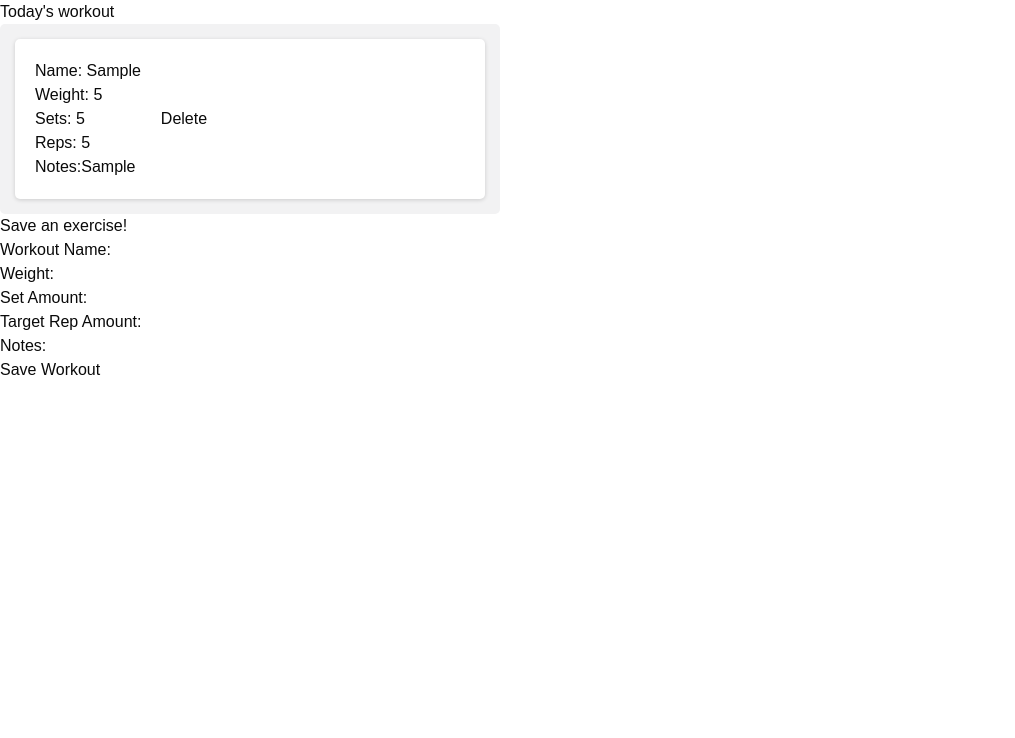
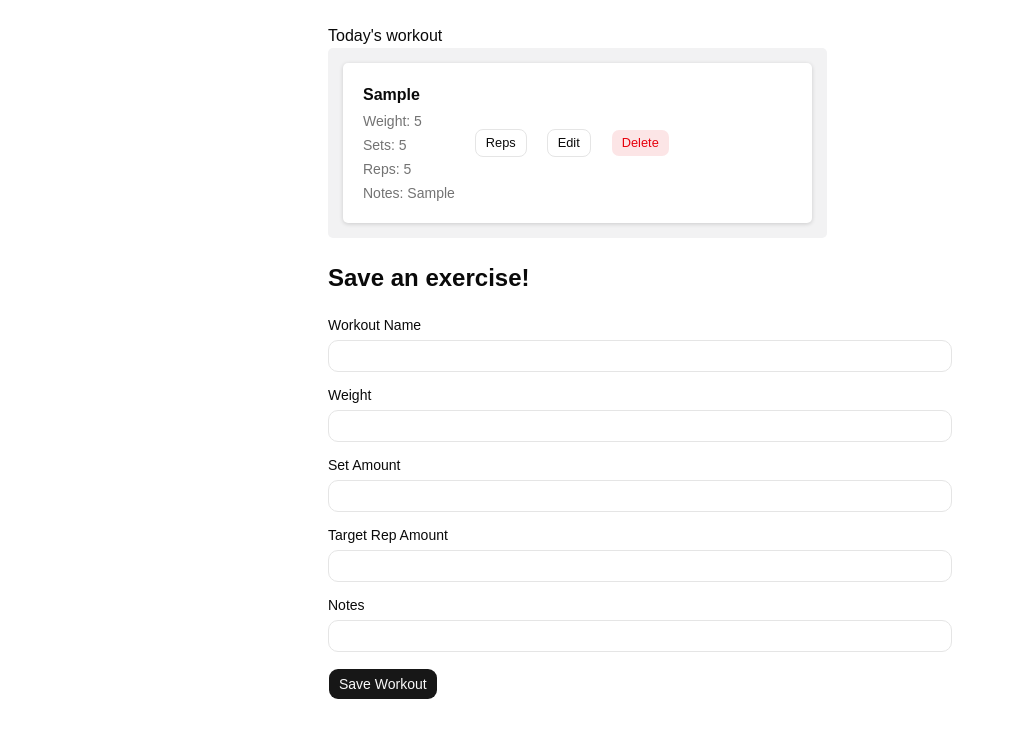
Before and after one commit to chaezuha/workout-tracker, a React app in the folder frontend/: page / in a window 1280 px wide. Both pictures are taken after typing "Sample", "5", "5", "5", "Sample" into the empty fields and a click on the button "Save Workout". Shown: the top 738 px of the page, without its empty margins (0-1015 px from the left). Built offline with nearby package versions, Linux system fonts and the light colour scheme; the HTML template or start-up script is replaced by a standard one.

Commit message:
transition css stuff to tailwind

```diff
--- a/frontend/src/App.jsx
+++ b/frontend/src/App.jsx
@@ -10,6 +10,9 @@ import {
 } from "@dnd-kit/core";
 import { arrayMove, sortableKeyboardCoordinates } from "@dnd-kit/sortable";
 import { Column } from "./Components/Column/Column";
+import { Input } from "@/components/ui/input";
+import { Label } from "@/components/ui/label";
+import { Button } from "@/components/ui/button";
 
 const App = () => {
   const [session, setNewSession] = useState([]);
@@ -114,17 +117,23 @@ const App = () => {
   };
 
   return (
-    <div>
+    <div className="mx-auto max-w-2xl p-6 space-y-6">
       {showExercise()}
-      <h1>Save an exercise!</h1>
-      <form onSubmit={addExercise}>
-        <div>
-          Workout Name:{" "}
-          <input value={newName} onChange={handleNameChange} required />
+      <h1 className="text-2xl font-semibold">Save an exercise!</h1>
+      <form onSubmit={addExercise} className="space-y-4">
+        <div className="space-y-2">
+          <Label htmlFor="name">Workout Name</Label>
+          <Input
+            id="name"
+            value={newName}
+            onChange={handleNameChange}
+            required
+          />
         </div>
-        <div>
-          Weight:{" "}
-          <input
+        <div className="space-y-2">
+          <Label htmlFor="weight">Weight</Label>
+          <Input
+            id="weight"
             type="number"
             min="0"
             step="0.5"
@@ -132,9 +141,10 @@ const App = () => {
             onChange={handleWeightChange}
           />
         </div>
-        <div>
-          Set Amount:{" "}
-          <input
+        <div className="space-y-2">
+          <Label htmlFor="sets">Set Amount</Label>
+          <Input
+            id="sets"
             type="number"
             min="1"
             value={newSet}
@@ -142,9 +152,10 @@ const App = () => {
             required
           />
         </div>
-        <div>
-          Target Rep Amount:{" "}
-          <input
+        <div className="space-y-2">
+          <Label htmlFor="reps">Target Rep Amount</Label>
+          <Input
+            id="reps"
             type="number"
             min="1"
             value={newRep}
@@ -152,15 +163,12 @@ const App = () => {
             required
           />
         </div>
-        <div>
-          Notes: <input value={newNote} onChange={handleNoteChange} />
+        <div className="space-y-2">
+          <Label htmlFor="notes">Notes</Label>
+          <Input id="notes" value={newNote} onChange={handleNoteChange} />
         </div>
-        <div>
-          <button type="submit">Save Workout</button>
-        </div>
+        <Button type="submit">Save Workout</Button>
       </form>
-      <div></div>
-      <p></p>
     </div>
   );
 };
--- /dev/null
+++ b/frontend/src/Components/ui/input.jsx
@@ -0,0 +1,22 @@
+import * as React from "react"
+
+import { cn } from "@/lib/utils"
+
+function Input({
+  className,
+  type,
+  ...props
+}) {
+  return (
+    <input
+      type={type}
+      data-slot="input"
+      className={cn(
+        "h-8 w-full min-w-0 rounded-lg border border-input bg-transparent px-2.5 py-1 text-base transition-colors outline-none file:inline-flex file:h-6 file:border-0 file:bg-transparent file:text-sm file:font-medium file:text-foreground placeholder:text-muted-foreground focus-visible:border-ring focus-visible:ring-3 focus-visible:ring-ring/50 disabled:pointer-events-none disabled:cursor-not-allowed disabled:bg-input/50 disabled:opacity-50 aria-invalid:border-destructive aria-invalid:ring-3 aria-invalid:ring-destructive/20 md:text-sm dark:bg-input/30 dark:disabled:bg-input/80 dark:aria-invalid:border-destructive/50 dark:aria-invalid:ring-destructive/40",
+        className
+      )}
+      {...props} />
+  );
+}
+
+export { Input }
--- /dev/null
+++ b/frontend/src/Components/ui/label.jsx
@@ -0,0 +1,21 @@
+import * as React from "react"
+import { Label as LabelPrimitive } from "radix-ui"
+
+import { cn } from "@/lib/utils"
+
+function Label({
+  className,
+  ...props
+}) {
+  return (
+    <LabelPrimitive.Root
+      data-slot="label"
+      className={cn(
+        "flex items-center gap-2 text-sm leading-none font-medium select-none group-data-[disabled=true]:pointer-events-none group-data-[disabled=true]:opacity-50 peer-disabled:cursor-not-allowed peer-disabled:opacity-50",
+        className
+      )}
+      {...props} />
+  );
+}
+
+export { Label }
--- a/frontend/src/Exercise/Exercise.jsx
+++ b/frontend/src/Exercise/Exercise.jsx
@@ -2,6 +2,7 @@ import React from "react";
 import "./Exercise.css";
 import { useSortable } from "@dnd-kit/sortable";
 import { CSS } from "@dnd-kit/utilities";
+import { Button } from "@/components/ui/button";
 export const Exercise = ({ id, name, weight, sets, reps, notes, onDelete }) => {
   const { attributes, listeners, setNodeRef, transform, transition } =
     useSortable({ id });
@@ -18,19 +19,39 @@ export const Exercise = ({ id, name, weight, sets, reps, notes, onDelete }) => {
       {...listeners}
       className="exercise"
     >
-      <ul>
-        <div>Name: {name}</div>
-        <div>Weight: {weight}</div>
-        <div>Sets: {sets}</div>
-        <div>Reps: {reps}</div>
-        <div>Notes:{notes}</div>
-      </ul>
-      <input
-        type="button"
-        value="Delete"
+      <div className="space-y-1">
+        <div className="font-semibold">{name}</div>
+        <div className="text-sm text-muted-foreground">Weight: {weight}</div>
+        <div className="text-sm text-muted-foreground">Sets: {sets}</div>
+        <div className="text-sm text-muted-foreground">Reps: {reps}</div>
+        {notes && (
+          <div className="text-sm text-muted-foreground">Notes: {notes}</div>
+        )}
+      </div>
+      <Button
+        variant="outline"
+        size="sm"
+        onClick={() => {}}
+        onPointerDown={(e) => e.stopPropagation()}
+      >
+        Reps
+      </Button>
+      <Button
+        variant="outline"
+        size="sm"
+        onClick={() => {}}
+        onPointerDown={(e) => e.stopPropagation()}
+      >
+        Edit
+      </Button>
+      <Button
+        variant="destructive"
+        size="sm"
         onClick={() => onDelete(id)}
         onPointerDown={(e) => e.stopPropagation()}
-      />
+      >
+        Delete
+      </Button>
     </div>
   );
 };
```
